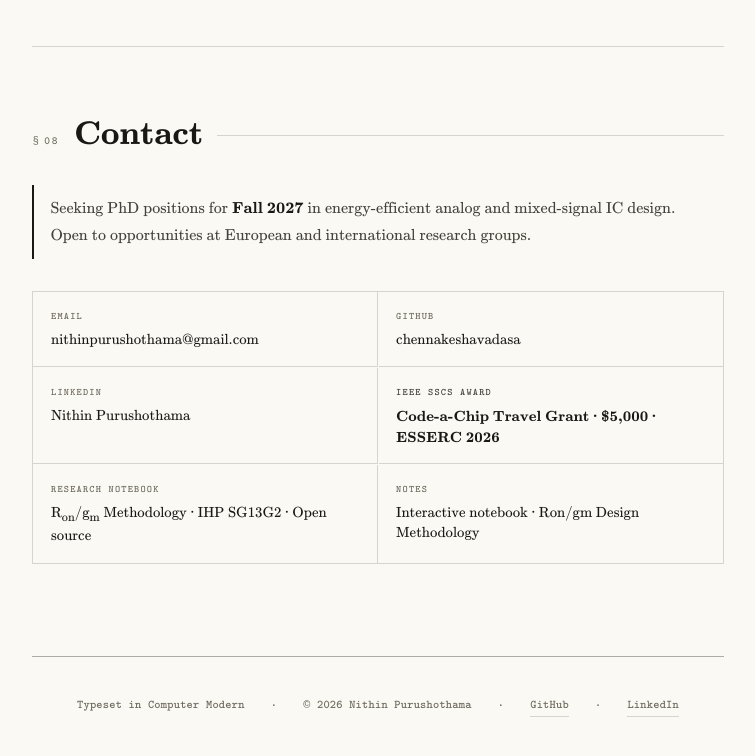
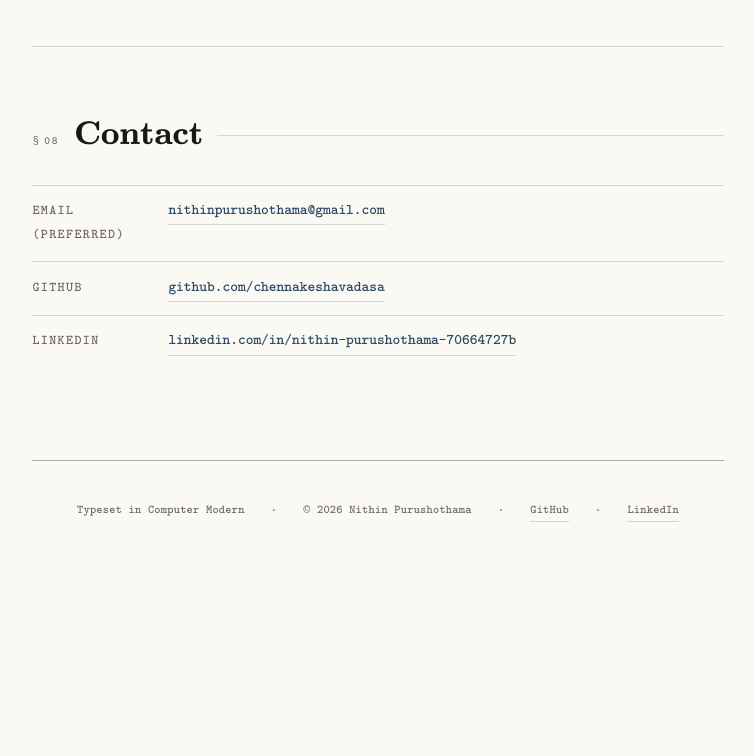
Before and after one commit to NithinPuru/nithinpuru.github.io, an Astro site: page / in a window 1280 px wide. Shown: the part 9207-9963 px from the top of the page, without its empty margins (262-1017 px from the left). After the commit the page ends 9780 px from the top, so only its background shows below. Built offline with nearby package versions, Linux system fonts and the light colour scheme; Astro itself is replaced by a stand-in of ours.

Commit message:
contact: revert to original rows

```diff
--- a/src/pages/index.astro
+++ b/src/pages/index.astro
@@ -635,45 +635,18 @@ const email = "nithinpurushothama@gmail.com";
       </header>
 
       <div data-reveal>
-
-        <p class="phd-signal">
-          Seeking PhD positions for <strong>Fall 2027</strong> in energy-efficient
-          analog and mixed-signal IC design. Open to opportunities at European and
-          international research groups.
-        </p>
-
-        <div class="contact-grid">
-          <a href={`mailto:${email}`} class="contact-card">
-            <span class="contact-card__k">Email</span>
-            <span class="contact-card__v">{email}</span>
-          </a>
-          <a href={github} target="_blank" rel="noopener noreferrer" class="contact-card">
-            <span class="contact-card__k">GitHub</span>
-            <span class="contact-card__v">chennakeshavadasa</span>
-          </a>
-          <a href={linkedin} target="_blank" rel="noopener noreferrer" class="contact-card">
-            <span class="contact-card__k">LinkedIn</span>
-            <span class="contact-card__v">Nithin Purushothama</span>
-          </a>
-          <a href="https://github.com/sscs-ose/sscs-ose-code-a-chip.github.io"
-             target="_blank" rel="noopener noreferrer"
-             class="contact-card contact-card--accent">
-            <span class="contact-card__k">IEEE SSCS Award</span>
-            <span class="contact-card__v">Code-a-Chip Travel Grant &middot; $5,000 &middot; ESSERC 2026</span>
-          </a>
-          <a href="https://colab.research.google.com/drive/1q6r7tg8RoyLBaMS3b7EONwkPCBzEM2c1?usp=sharing"
-             target="_blank" rel="noopener noreferrer"
-             class="contact-card">
-            <span class="contact-card__k">Research Notebook</span>
-            <span class="contact-card__v">R<sub>on</sub>/g<sub>m</sub> Methodology &middot; IHP SG13G2 &middot; Open source</span>
-          </a>
-          <a href="https://nithinpuru.github.io/notebook"
-             class="contact-card">
-            <span class="contact-card__k">Notes</span>
-            <span class="contact-card__v">Interactive notebook &middot; Ron/gm Design Methodology</span>
-          </a>
+        <div class="contact-row">
+          <span class="k">Email (preferred)</span>
+          <a href={`mailto:${email}`}>{email}</a>
         </div>
-
+        <div class="contact-row">
+          <span class="k">GitHub</span>
+          <a href={github} target="_blank" rel="noopener noreferrer">github.com/chennakeshavadasa</a>
+        </div>
+        <div class="contact-row">
+          <span class="k">LinkedIn</span>
+          <a href={linkedin} target="_blank" rel="noopener noreferrer">linkedin.com/in/nithin-purushothama-70664727b</a>
+        </div>
       </div>
     </section>
 
```
